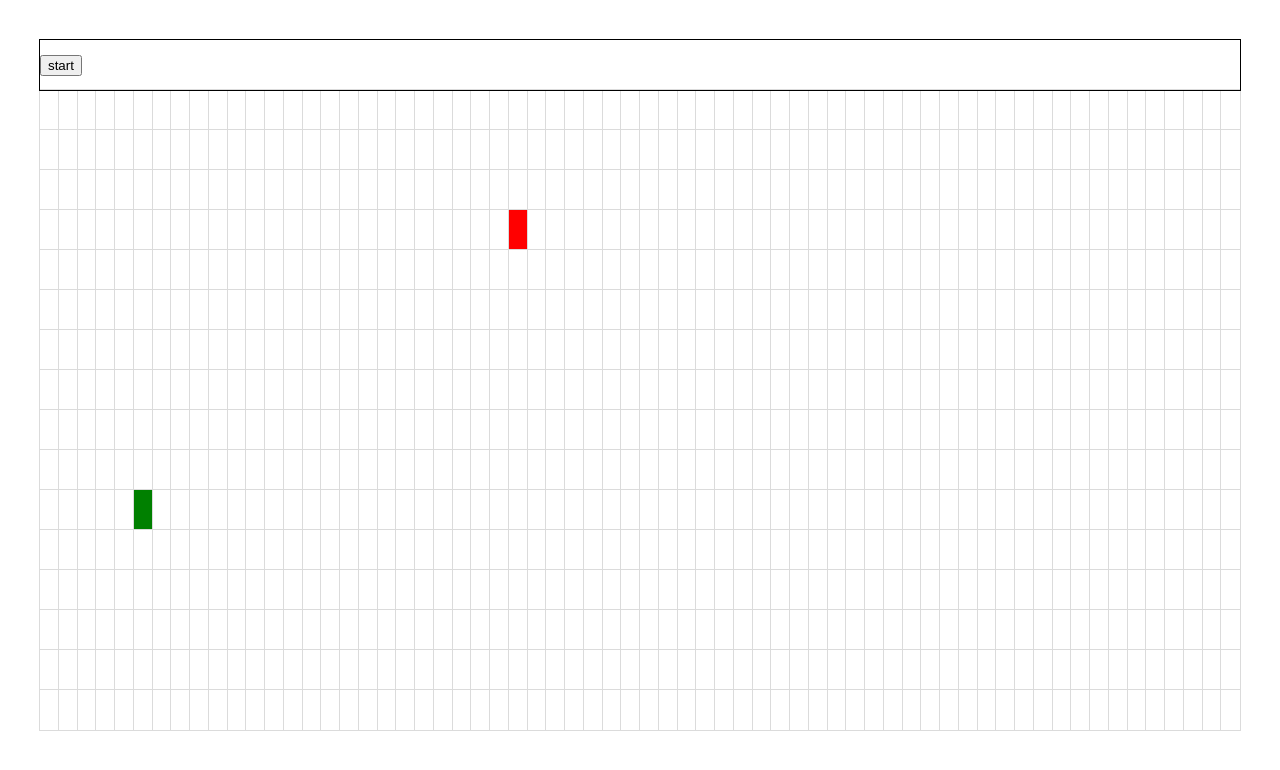
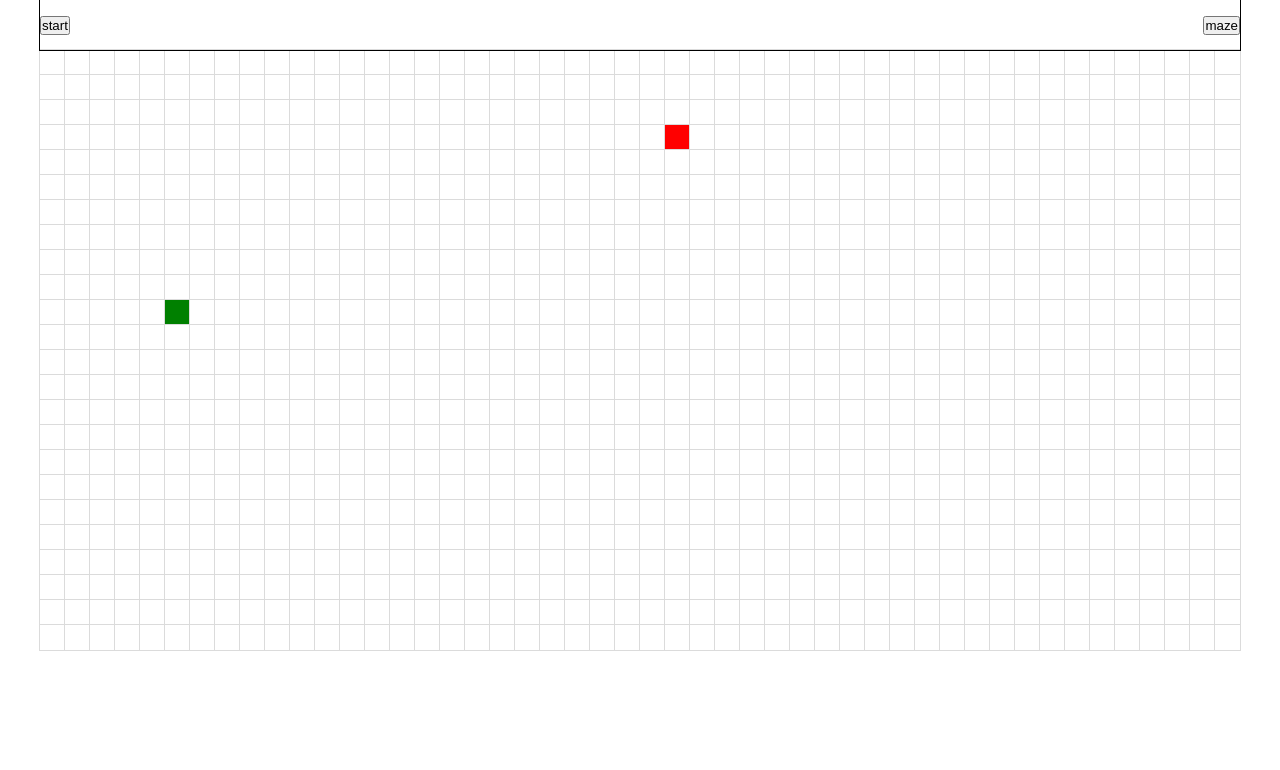
Before and after one commit to akdlsz21/path_finding_visualizer, a React (Vite) app: page / in a window 1280 px wide. Shown: the top 770 px of the page. Built offline with nearby package versions, Linux system fonts and the light colour scheme.

Commit message:
random maze generation added

```diff
--- a/src/App.css
+++ b/src/App.css
@@ -1,40 +1,14 @@
 #root {
-	margin: 0 auto;
-	padding: 2rem;
 	text-align: center;
 }
 
-.logo {
-	height: 6em;
-	padding: 1.5em;
-	will-change: filter;
-}
-.logo:hover {
-	filter: drop-shadow(0 0 2em #646cffaa);
-}
-.logo.react:hover {
-	filter: drop-shadow(0 0 2em #61dafbaa);
+* {
+	margin: 0;
+	padding: 0;
+	box-sizing: border-box;
 }
 
-@keyframes logo-spin {
-	from {
-		transform: rotate(0deg);
-	}
-	to {
-		transform: rotate(360deg);
-	}
+body {
+	max-width: 1200px;
+	margin: 0 auto;
 }
-
-@media (prefers-reduced-motion: no-preference) {
-	a:nth-of-type(2) .logo {
-		animation: logo-spin infinite 20s linear;
-	}
-}
-
-.card {
-	padding: 2em;
-}
-
-.read-the-docs {
-	color: #888;
-}
--- /dev/null
+++ b/src/algorithms/maze/randomMaze.ts
@@ -0,0 +1,17 @@
+import { INode } from '../../types';
+
+export function randomMaze(start: INode, fin: INode, grid: INode[][]) {
+	const walls = [];
+	for (let i = 0; i < grid.length; i++) {
+		for (let j = 0; j < grid[0].length; j++) {
+			const node = grid[i][j];
+			if (node.isStart || node.isFinish) continue;
+			if (Math.random() < 0.35) {
+				node.isWall = true;
+				walls.push(node);
+			}
+		}
+	}
+
+	return walls;
+}
--- a/src/components/PathFinder.tsx
+++ b/src/components/PathFinder.tsx
@@ -13,11 +13,12 @@ import {
 import { initiateDijkstra, getPath } from '../algorithms/dijkstra';
 import { INode } from '../types';
 import { animateAsVisited, animatePath } from '../utils/animations';
+import { randomMaze } from '../algorithms/maze/randomMaze';
 
 let isVisualizing = false;
 
 const PathFinder = () => {
-	const [speed, setSpeed] = useState(10);
+	const [speed, setSpeed] = useState(12);
 	const [isMouseDown, setIsMouseDown] = useState(false);
 	const [isSNodeRepositioning, setIsSNodeRepositioning] = useState(false);
 	const [isFNodeRepositioning, setIsFNodeRepositioning] = useState(false);
@@ -30,6 +31,8 @@ const PathFinder = () => {
 		col: FINISH_NODE_COL,
 	});
 	const { grid, setGrid } = useCreateGrid(startNodePos, finNodePos);
+	const [numOfVisited, setNumOfVisited] = useState(0);
+	const [numOfPath, setNumOfPath] = useState(0);
 
 	const visualizeDijkstra = () => {
 		isVisualizing = true;
@@ -116,10 +119,27 @@ const PathFinder = () => {
 		setIsMouseDown(false);
 	};
 
+	const handleRandomMazeClick = () => {
+		const startNode = grid[startNodePos.row][startNodePos.col];
+		const finishNode = grid[finNodePos.row][finNodePos.col];
+		const walls = randomMaze(startNode, finishNode, grid);
+
+		for (let i = 0; i < walls.length; i++) {
+			setTimeout(() => {
+				const wallNode = walls[i];
+				const { row, col } = wallNode;
+				document
+					.getElementById(`node-${row}-${col}`)
+					?.classList.add('wall');
+			}, i * speed);
+		}
+	};
+
 	return (
 		<>
 			<nav className="nav">
 				<button onClick={visualizeDijkstra}>start</button>
+				<button onClick={handleRandomMazeClick}>maze</button>
 			</nav>
 			<div className="grid" onMouseUp={handleMouseUp}>
 				{grid.map((con, i) => (
--- a/src/styles/PathFinder.css
+++ b/src/styles/PathFinder.css
@@ -4,11 +4,13 @@
 }
 
 .node {
-	width: 40px;
-	height: 40px;
+	min-height: 25px;
+	min-width: 25px;
+	max-width: 25px;
+	max-height: 25px;
 	background-color: white;
 	outline: 1px solid rgb(219, 219, 219);
-	display: block;
+	display: inline-block;
 }
 
 .start {
@@ -31,8 +33,8 @@
 }
 @keyframes visitedAnimation {
 	0% {
-		transform: scale(0.3);
-		background-color: rgba(211, 155, 123, 0.75);
+		transform: scale(0.5);
+		background-color: rgba(226, 58, 36, 0.904);
 		border-radius: 100%;
 	}
 
@@ -41,7 +43,7 @@
 	}
 
 	75% {
-		transform: scale(0.8);
+		transform: scale(1.1);
 		background-color: rgba(0, 217, 159, 0.75);
 	}
 
--- a/src/utils/animations.ts
+++ b/src/utils/animations.ts
@@ -34,6 +34,6 @@ export function animatePath(
 			document
 				.getElementById(`node-${path[i].row}-${path[i].col}`)
 				?.classList.add('path');
-		}, speed * (i + lastTurn));
+		}, speed * (i + lastTurn) + 800);
 	}
 }
--- a/src/utils/useGrid.ts
+++ b/src/utils/useGrid.ts
@@ -8,9 +8,9 @@ export const useCreateGrid = (startNodePos: NodePos, finNodePos: NodePos) => {
 	useEffect(() => {
 		const tempGrid: INode[][] = [];
 
-		for (let r = 0; r < 16; r++) {
+		for (let r = 0; r < 24; r++) {
 			const rowContainer = [];
-			for (let c = 0; c < 64; c++) {
+			for (let c = 0; c < 48; c++) {
 				const node = createNode(r, c, startNodePos, finNodePos);
 				rowContainer.push(node);
 			}
```
